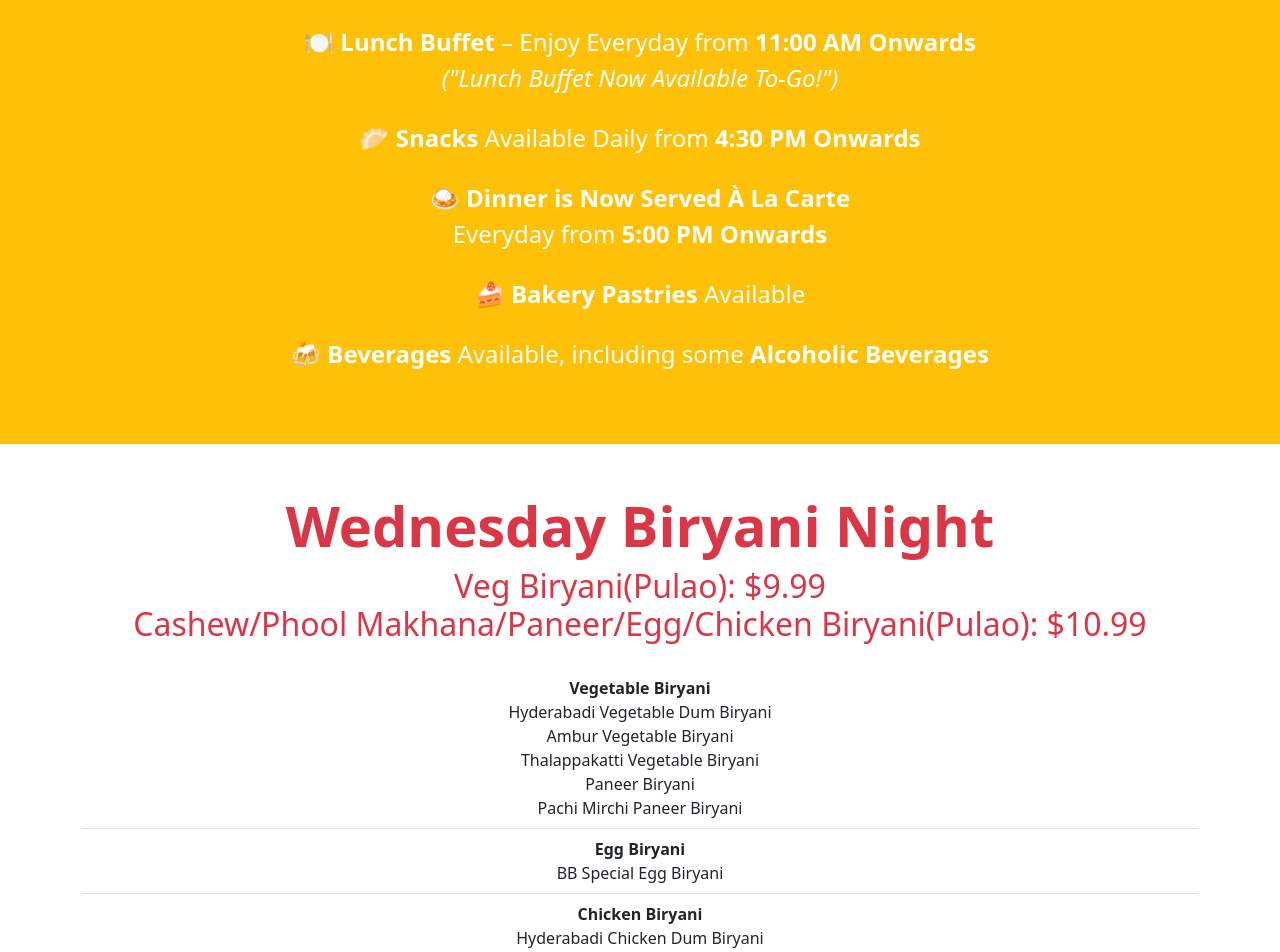
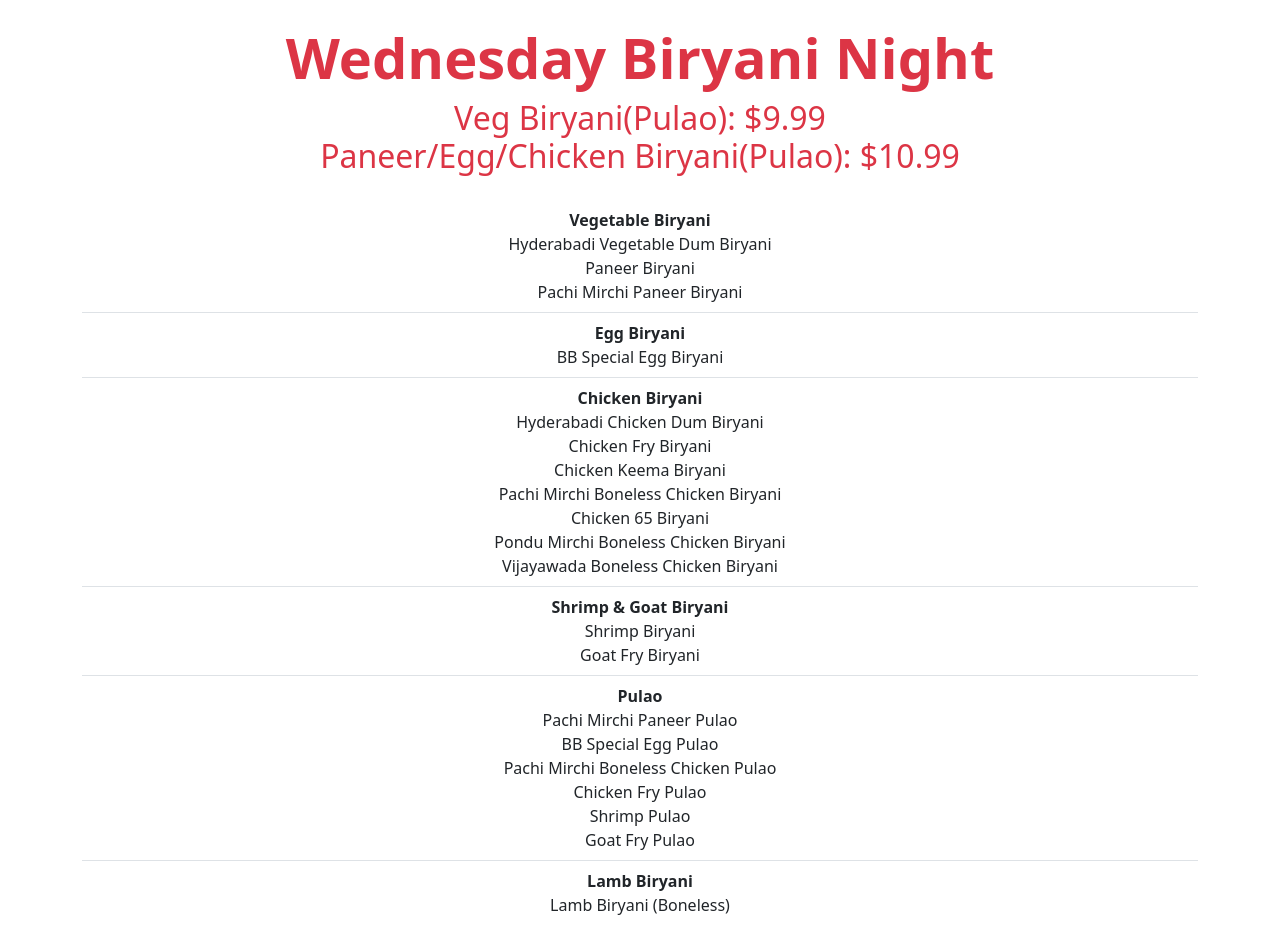
Before and after one commit to biryaniboyzstl/boyz-ui, an Angular app: page /menu in a window 1280 px wide. Shown: the part 120-1072 px from the top of the page. Built offline with nearby package versions, Linux system fonts and the light colour scheme.

Commit message:
Wednesday special

```diff
--- a/src/app/menu/menu.component.html
+++ b/src/app/menu/menu.component.html
@@ -1,38 +1,8 @@
-<section class="bg-warning text-white text-center py-5">
-  <div class="container">
-
-
-
-    <p class="fs-4 mb-4">
-      🍽️ <strong>Lunch Buffet</strong> – Enjoy Everyday from <strong>11:00 AM Onwards</strong><br>
-      <em>("Lunch Buffet Now Available To-Go!")</em>
-    </p>
-
-    <p class="fs-4 mb-4">
-      🥟 <strong>Snacks</strong> Available Daily from <strong>4:30 PM Onwards</strong>
-    </p>
-
-    <p class="fs-4 mb-4">
-      🍛 <strong>Dinner is Now Served À La Carte</strong><br>
-      Everyday from <strong>5:00 PM Onwards</strong><br>
-    </p>
-
-    <p class="fs-4 mb-4">
-      🍰 <strong>Bakery Pastries</strong> Available
-    </p>
-
-    <p class="fs-4 mb-4">
-      🍻 <strong>Beverages</strong> Available, including some <strong> Alcoholic Beverages</strong>
-    </p>
-
-  </div>
-</section>
-
-<!-- Wednesday Biryani Night Section --><section *ngIf="isWednesday" class="container text-center py-5">
+<section *ngIf="isWednesday" class="container text-center py-5">
   <h1 class="display-4 fw-bold text-danger">Wednesday Biryani Night</h1>
   <h2 class="text-danger">
     Veg Biryani(Pulao): $9.99<br>
-    Cashew/Phool Makhana/Paneer/Egg/Chicken Biryani(Pulao): $10.99
+    Paneer/Egg/Chicken Biryani(Pulao): $10.99
   </h2>
   <div class="mt-4">
     <ul class="list-group list-group-flush">
@@ -40,8 +10,6 @@
         <strong>Vegetable Biryani</strong>
         <ul class="list-unstyled">
           <li>Hyderabadi Vegetable Dum Biryani</li>
-          <li>Ambur Vegetable Biryani</li>
-          <li>Thalappakatti Vegetable Biryani</li>
           <li>Paneer Biryani</li>
           <li>Pachi Mirchi Paneer Biryani</li>
         </ul>
@@ -50,7 +18,6 @@
         <strong>Egg Biryani</strong>
         <ul class="list-unstyled">
           <li>BB Special Egg Biryani</li>
-
         </ul>
       </li>
       <li class="list-group-item">
@@ -60,8 +27,8 @@
           <li>Chicken Fry Biryani</li>
           <li>Chicken Keema Biryani</li>
           <li>Pachi Mirchi Boneless Chicken Biryani</li>
-          <li>Gongura Boneless Chicken Biryani</li>
-          <li>Poondu Mirchi Boneless Chicken Biryani</li>
+          <li>Chicken 65 Biryani</li>
+          <li>Pondu Mirchi Boneless Chicken Biryani</li>
           <li>Vijayawada Boneless Chicken Biryani</li>
         </ul>
       </li>
@@ -75,22 +42,23 @@
       <li class="list-group-item">
         <strong>Pulao</strong>
         <ul class="list-unstyled">
-          <li>Pulao (Classic)</li>
-          <li>Phool Makhana Cashew Pulao</li>
           <li>Pachi Mirchi Paneer Pulao</li>
           <li>BB Special Egg Pulao</li>
-          <li>Gongura Boneless Chicken Pulao</li>
           <li>Pachi Mirchi Boneless Chicken Pulao</li>
           <li>Chicken Fry Pulao</li>
           <li>Shrimp Pulao</li>
           <li>Goat Fry Pulao</li>
         </ul>
       </li>
+      <li class="list-group-item">
+        <strong>Lamb Biryani</strong>
+        <ul class="list-unstyled">
+          <li>Lamb Biryani (Boneless)</li>
+        </ul>
+      </li>
     </ul>
   </div>
 </section>
-
-
 <div class="menu">
   <!-- Soft Launch Note -->
 
```
